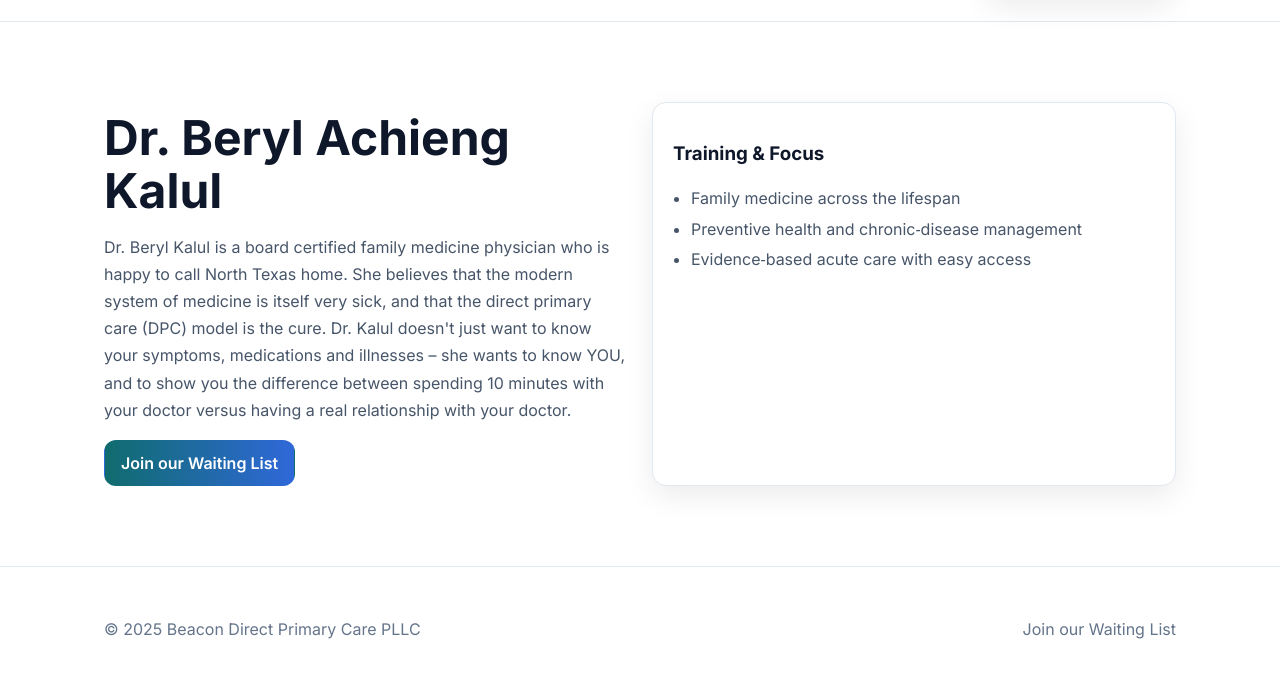
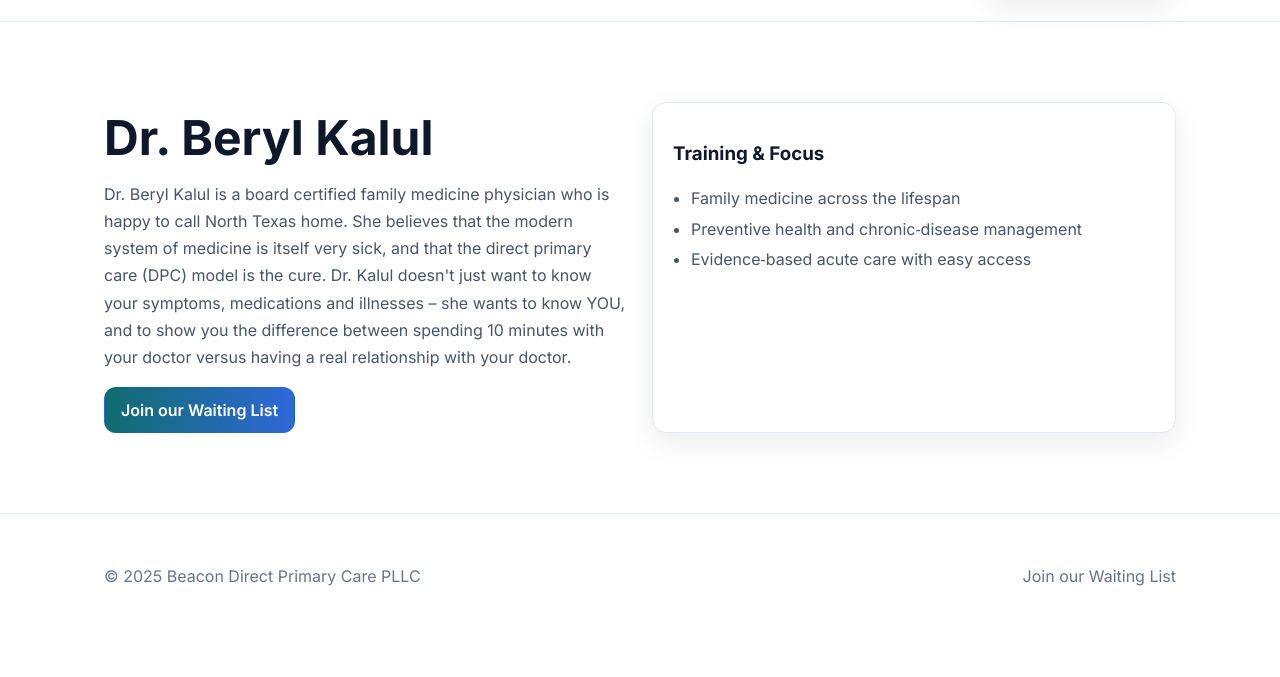
Before and after one commit to beacondpc/Beacon-Family-Medicine, a plain HTML site: page about.html in a window 1280 px wide. Shown: the part 75-752 px from the top of the page. Drawn offline with Linux system fonts and the light colour scheme.

Commit message:
Update about.html

```diff
--- a/about.html
+++ b/about.html
@@ -62,7 +62,7 @@
     <section>
       <div class="container two">
         <div>
-          <h1>Dr. Beryl Achieng Kalul</h1>
+          <h1>Dr. Beryl Kalul</h1>
           <p>Dr. Beryl Kalul is a board certified family medicine physician who is happy to call North Texas home. She believes that the modern system of medicine is itself very sick, and that the direct primary care (DPC) model is the cure. Dr. Kalul doesn't just want to know your symptoms, medications and illnesses – she wants to know YOU, and to show you the difference between spending 10 minutes with your doctor versus having a real relationship with your doctor.</p>
           <div style="margin-top:16px"><a class="btn" href="/join.html">Join our Waiting List</a></div>
         </div>
```
